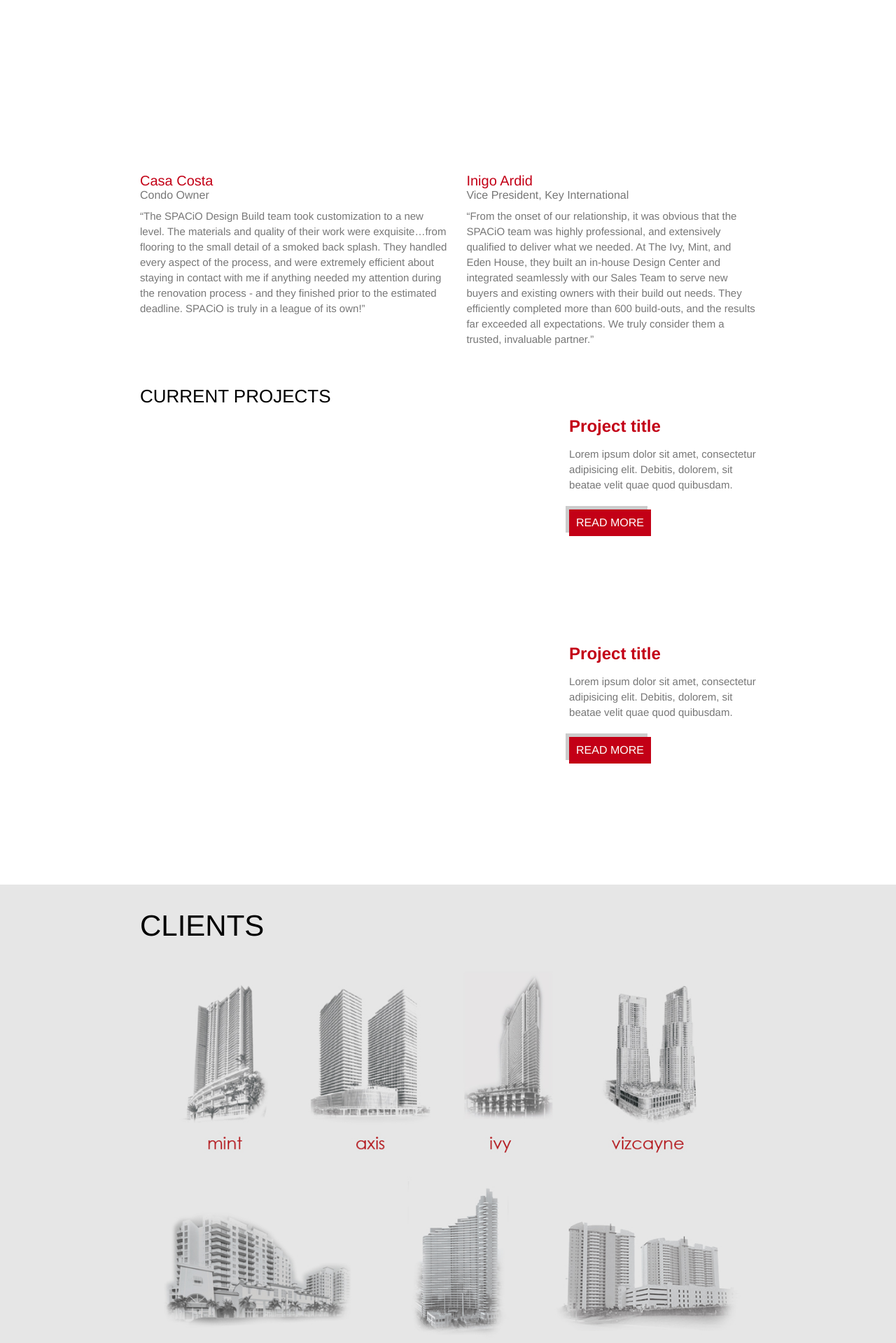
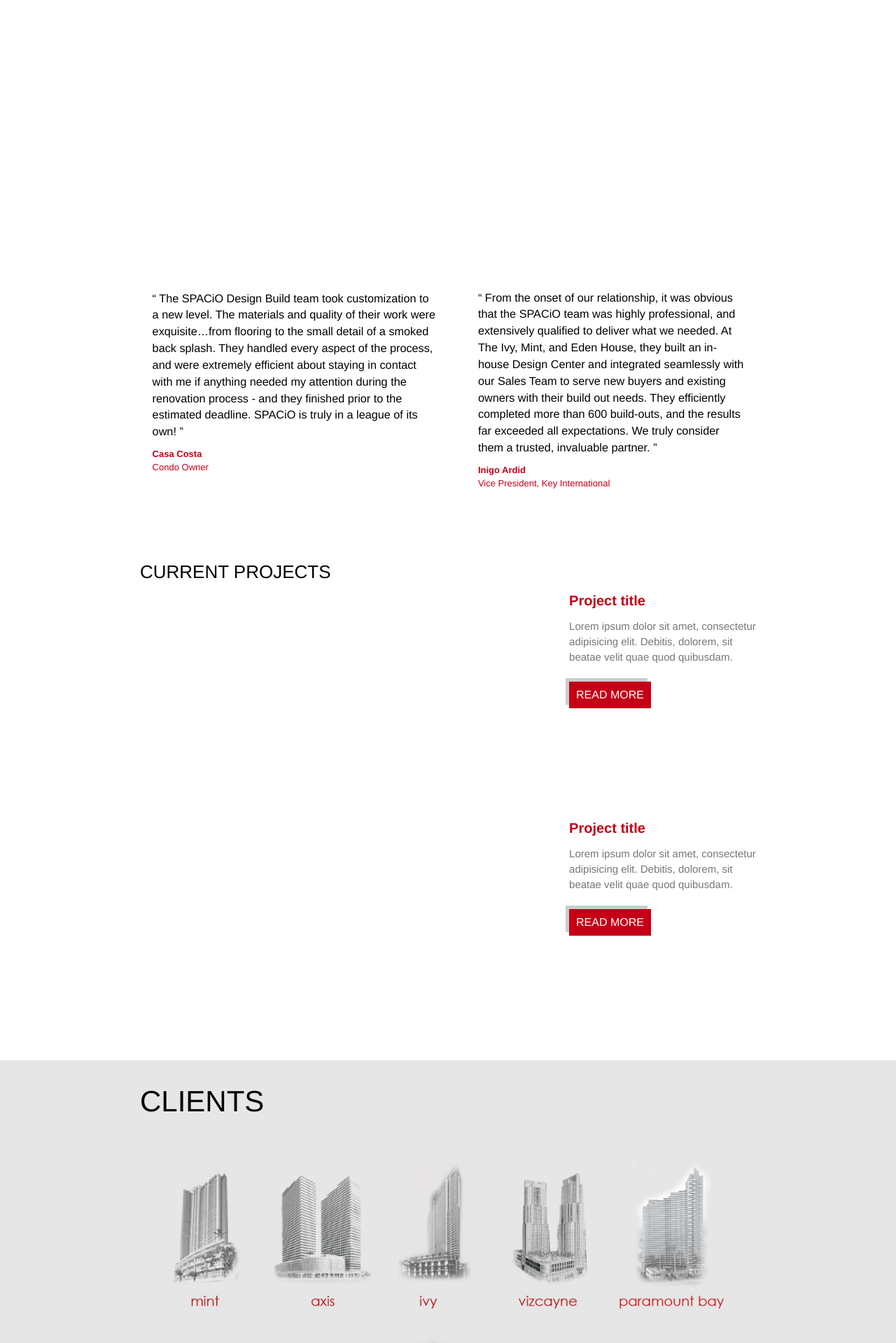
Before and after one commit to SavorWeb/spacio, a PHP site: page / in a window 1280 px wide. Shown: the part 1712-3631 px from the top of the page at 70% size. Run offline with PHP 8.4, Linux system fonts and the light colour scheme; grey boxes labelled with a size stand in for pictures from a placeholder-image service; some libraries are stand-ins or nearby versions.

Commit message:
refinements

```diff
--- a/_/css/add-ons/_module-typeset.scss
+++ b/_/css/add-ons/_module-typeset.scss
@@ -7,7 +7,11 @@
 // ------------------------------------------------------------
 
 .as-heading__headline 			{ @include adjust-font-size-to($size1); }
-.as-heading__largest 			{ @include adjust-font-size-to($size1); }
+.as-heading__largest 			{ @include adjust-font-size-to($size2);
+									@include break($d) {
+										@include adjust-font-size-to($size1);
+									}
+ }
 .as-heading__large 				{ @include adjust-font-size-to($size4); }
 .as-heading__medium				{ @include adjust-font-size-to($size4); }
 .as-heading__normal 			{ @include adjust-font-size-to($size5); }
--- a/_/css/screen.css
+++ b/_/css/screen.css
@@ -1065,28 +1063,28 @@
     width: 40%;
   }
 }
-.typeset blockquote {
-  width: 100%;
+
+blockquote {
   margin-bottom: 10px;
   padding: 4%;
-  clear: both;
-  background-color: white;
-  border: 1px solid #bbbbbb;
   border-bottom-width: 8px;
   color: black;
-}
-.typeset blockquote .quote {
+  font-size: 26px;
+}
+blockquote .quote {
   font-size: 0.625em;
   font-style: normal !important;
 }
-.typeset blockquote .quote:before {
+blockquote .quote:before {
   content: "“ ";
 }
-.typeset blockquote .quote:after {
+blockquote .quote:after {
   content: " ”";
 }
-.typeset blockquote .source {
-  font-size: 0.375em;
+blockquote .source {
+  color: #c30016;
+  font-size: 0.5em;
+  margin-top: 10px;
 }
 
 .row {
@@ -1136,7 +1139,7 @@
 }
 
 .portfolio-window {
-  max-height: 500px;
+  max-height: 650px;
   overflow: hidden;
   position: relative;
 }
@@ -1144,9 +1147,23 @@
 #current1, #current2 {
   max-height: 300px;
   overflow: hidden;
+}
+.lt-ie9 #current1, .lt-ie9 #current2 {
   margin-bottom: 25px;
 }
-
+@media screen and (min-width: 960px) {
+  #current1, #current2 {
+    margin-bottom: 25px;
+  }
+}
+
+#description-1, #description-2 {
+  margin-bottom: 25px;
+}
+
+.review {
+  margin-bottom: 20px;
+}
 .review h1 {
   font-size: 20px;
   color: #c30016;
@@ -1193,6 +1210,41 @@
   max-width: 250px;
   margin: 0 auto 20px;
   display: inherit;
+}
+
+.lt-ie9 .client {
+  overflow: hidden;
+}
+.lt-ie9 .client h1 {
+  z-index: 5;
+  position: relative;
+}
+.lt-ie9 .client .parallax-item {
+  position: relative;
+}
+.lt-ie9 .client .client1 {
+  top: -450px;
+}
+.lt-ie9 .client .client2 {
+  top: -800px;
+}
+@media screen and (min-width: 960px) {
+  .client {
+    overflow: hidden;
+  }
+  .client h1 {
+    z-index: 5;
+    position: relative;
+  }
+  .client .parallax-item {
+    position: relative;
+  }
+  .client .client1 {
+    top: -450px;
+  }
+  .client .client2 {
+    top: -800px;
+  }
 }
 
 /* ::Import styles */
--- a/_/css/screen.scss
+++ b/_/css/screen.scss
@@ -122,6 +122,19 @@
 				margin: 0;
 				list-style-type: none;
 
+				small a {
+					background-color: transparent;
+					display: block;
+					color: $primary;
+					padding: 0;
+					margin: 10px 0 0;
+					font-size: em-font(25px);
+					&:hover {
+						background-color: transparent;
+						color: lighten($primary, 10%);
+					}
+				}
+
 				@include break($d) {
 					width: auto;
 					margin: 0 1%;
@@ -130,15 +143,8 @@
 						width: 100%;
 					}
 					small a {
-						background-color: transparent;
+						font-size: em-font(15px);
 						display: inline;
-						color: $primary;
-						padding: 0;
-						margin: 0;
-						&:hover {
-							background-color: transparent;
-							color: lighten($primary, 10%);
-						}
 					}
 				}
 
@@ -196,12 +202,6 @@
 
 .main-cover {
 	background: url(../img/main.jpg) no-repeat;
-	// -webkit-transition: all 0s ease-in-out;
-	// -moz-transition: all 0s ease-in-out;
-	// -ms-transition: all 0s ease-in-out;
-	// -o-transition: all 0s ease-in-out;
-	// transition: all 0s ease-in-out;
-	// background-position: -600px -50px;
 	-webkit-background-size: cover;
 	-moz-background-size: cover;
 	-o-background-size: cover;
@@ -219,16 +219,7 @@
 	@include break($b) {
 		min-height: 700px;
 		background-attachment: fixed;
-		//background-position: center -60px;
 	}
-	// .row-bottom {
-	// 	position: relative;
-	// 	width: 100%;
-	// 	@include break($b) {
-	// 		bottom: 20px;
-	// 		position: absolute;
-	// 	}
-	// }
 }
 
 .hero-headline {
@@ -255,10 +246,6 @@
 	  top: 0;
 	  bottom: 0;
 	  width: 9999px;   /* some huge width */
-	  // margin-right: -20px;
-	  // @include break($c) {
-	  // 	margin-right: -40px;
-	  // }
 	}
 	&:before {
 	  right: 100%;
@@ -542,19 +529,17 @@
 			width: 40%;
 		}
 	}
+}
+
 
 blockquote {
-
-		width: 100%;
 	margin-bottom: 10px;
-
 	padding: 4%;
-		clear: both;
-		background-color: lighten($secondary, 30%);
-		border: 1px solid $secondary;
+	//background-color: lighten($secondary, 25%);
+	//border: 1px solid $primary;
 	border-bottom-width: 8px;
-		// box-shadow: 0 2px 5px rgba(0,0,0,0.1);
 	color: $neg;
+	font-size: $size4;
 	.quote {
 		font-size: em-font(10px);
 		font-style: normal !important;
@@ -566,10 +551,12 @@
 		}
 	}
 	.source {
-			font-size: em-font(6px);
+		color: $primary;
+		font-size: em-font(8px);
+		margin-top: 10px;
 	}
 }
-}
+
 ////////////
 // LAYOUT //
 ////////////
@@ -589,6 +576,11 @@
 		padding-bottom: 15px;
 		margin-bottom: 15px;
 		border-bottom: 1px solid $neg;
+		font-size: $size2 !important;
+		padding-right: 45px;
+	}
+	h4 {
+		font-size: $size5 !important;
 	}
 	p {
 		padding-bottom: 10px;
@@ -627,7 +619,7 @@
 }
 
 .portfolio-window {
-	max-height: 500px;
+	max-height: 650px;
 	overflow: hidden;
 	position: relative;
 }
@@ -636,10 +628,17 @@
 #current1, #current2 {
 	max-height: 300px;
 	overflow: hidden;
+	@include break($d) {
+		margin-bottom: 25px;
+	}
+}
+
+#description-1, #description-2 {
 	margin-bottom: 25px;
 }
 
 .review {
+	margin-bottom: 20px;
 	h1 {
 		font-size: $size6;
 		color: $primary;
@@ -661,10 +660,7 @@
 .redbg {
 	background-color: $primary;
 	background-image: url('../img/darkcut-p.png');
-	// background-repeat: no-repeat;
 	background-size: 100%;
-	// background-size: 100% 100%;
-	// background-position: center center;
 }
 
 .contact-details {
@@ -687,6 +683,25 @@
 	display: inherit;
 }
 
+.client {
+	@include break($d) {
+		overflow: hidden;
+		h1 {
+			z-index: 5;
+			position: relative;
+		}
+		.parallax-item {
+			position: relative;
+		}
+		.client1 {
+			top: -450px;
+		}
+		.client2 {
+			top: -800px;
+		}
+	}
+}
+
 /* ::Import styles */
 /* ------------------------------------------------------------ */
 
--- a/_/inc/foot.php
+++ b/_/inc/foot.php
@@ -15,13 +15,13 @@
 	// });
 	window.mySwipe = $('.swipe').Swipe().data('Swipe');
 	var portfolio = new Swipe(document.getElementById('portfolio'), {
-		auto: 10000,
+		// auto: 10000,
 	});
 	var current1 = new Swipe(document.getElementById('current1'), {
-		auto: 6000,
+		// auto: 6000,
 	});
 	var current2 = new Swipe(document.getElementById('current2'), {
-		auto: 8000,
+		// auto: 8000,
 	});
 
 
--- a/index.php
+++ b/index.php
@@ -45,11 +45,11 @@
 		</div>
 	</section>
 <div class="portfolio-window">
-	<div id='portfolio' class='swipe parallax-item' data-velocity="-0.45">
+	<div id='portfolio' class='swipe parallax-item' data-velocity="-0.2">
 		<div id="slider-pictures" class='swipe-wrap editable-gallery' data-links="false">
-			<a href="media/photos/p1.jpg"><img src="media/photos/p1.jpg" alt=""></a>
-			<a href="media/photos/p2.jpg"><img src="media/photos/p2.jpg" alt=""></a>
-			<a href="media/photos/p3.jpg"><img src="media/photos/p3.jpg" alt=""></a>
+			<a href="media/photos/p6.jpg"><img src="media/photos/p6.jpg" alt=""></a>
+			<a href="media/photos/p7.jpg"><img src="media/photos/p7.jpg" alt=""></a>
+			<a href="media/photos/p8.jpg"><img src="media/photos/p8.jpg" alt=""></a>
 		</div>
 	</div>
 </div>
@@ -61,15 +61,18 @@
 </div> -->
 
 <section class="row typset">
-	<div class="colspan12-6 colspan6-3 as-grid editable review" id="review1">
-		<h1>Casa Costa</h1>
-		<h2>Condo Owner</h2>
-		<p>“The SPACiO Design Build team took customization to a new level. The materials and quality of their work were exquisite…from flooring to the small detail of a smoked back splash. They handled every aspect of the process, and were extremely efficient about staying in contact with me if anything needed my attention during the renovation process - and they finished prior to the estimated deadline.  SPACiO is truly in a league of its own!”</p>
+
+	<div class="colspan12-6 colspan6-3 as-grid review" id="review1">
+		<blockquote class="editable">
+			<p class="quote">The SPACiO Design Build team took customization to a new level. The materials and quality of their work were exquisite…from flooring to the small detail of a smoked back splash. They handled every aspect of the process, and were extremely efficient about staying in contact with me if anything needed my attention during the renovation process - and they finished prior to the estimated deadline.  SPACiO is truly in a league of its own!</p>
+			<p class="source"><b>Casa Costa</b> <br>Condo Owner</p>
+		</blockquote>
 	</div>
-	<div class="colspan12-6 colspan6-3 as-grid with-gutter editable review" id="review2">
-		<h1>Inigo Ardid</h1>
-		<h2>Vice President, Key International</h2>
-		<p>“From the onset of our relationship, it was obvious that the SPACiO team was highly professional, and extensively qualified to deliver what we needed. At The Ivy, Mint, and Eden House, they built an in-house Design Center and integrated seamlessly with our Sales Team to serve new buyers and existing owners with their build out needs. They efficiently completed more than 600 build-outs, and the results far exceeded all expectations. We truly consider them a trusted, invaluable partner.”</p>
+	<div class="colspan12-6 colspan6-3 as-grid with-gutter review" id="review2">
+		<blockquote class="editable">
+			<p class="quote">From the onset of our relationship, it was obvious that the SPACiO team was highly professional, and extensively qualified to deliver what we needed. At The Ivy, Mint, and Eden House, they built an in-house Design Center and integrated seamlessly with our Sales Team to serve new buyers and existing owners with their build out needs. They efficiently completed more than 600 build-outs, and the results far exceeded all expectations. We truly consider them a trusted, invaluable partner.</p>
+			<p class="source"><b>Inigo Ardid</b> <br>Vice President, Key International</p>
+		</blockquote>
 	</div>
 </section>
 
@@ -87,7 +90,7 @@
 		</div>
 	</div>
 	<div class="colspan12-4 colspan6-2 as-grid with-gutter editable" id="description-1">
-		<h4>Project title</h4>
+		<h5>Project title</h5>
 		<p>Lorem ipsum dolor sit amet, consectetur adipisicing elit. Debitis, dolorem, sit beatae velit quae quod quibusdam.</p>
 		<a href="#details1" class="btn">Read More</a>
 	</div>
@@ -101,54 +104,21 @@
 		</div>
 	</div>
 	<div class="colspan12-4 colspan6-2 as-grid with-gutter editable" id="description-2">
-		<h4>Project title</h4>
+		<h5>Project title</h5>
 		<p>Lorem ipsum dolor sit amet, consectetur adipisicing elit. Debitis, dolorem, sit beatae velit quae quod quibusdam.</p>
 		<a href="#details2" class="btn">Read More</a>
 	</div>
 </section>
 
 <div class="greybg">
-<section class="row typeset">
+<section class="row typeset client">
 	<h1>Clients</h1>
-	<img src="_/img/buildings.jpg" />
-	<!-- <div class="gutter-grid">
-		<div class="colspan12-4 colspan6-2 as-grid with-gutter">
-			<img src="http://www.placehold.it/400x300" alt="">
-		</div>
-		<div class="colspan12-4 colspan6-2 as-grid with-gutter">
-			<img src="http://www.placehold.it/400x300" alt="">
-		</div>
-		<div class="colspan12-4 colspan6-2 as-grid with-gutter">
-			<img src="http://www.placehold.it/400x300" alt="">
-		</div>
+	<div class="parallax-item client1" data-velocity="0.3">
+		<img src="_/img/buildings1.jpg" />
 	</div>
-
-	<div class="gutter-grid">
-		<div class="colspan12-3 colspan8-2 as-grid with-gutter">
-			<img src="http://www.placehold.it/400x300" alt="">
-		</div>
-		<div class="colspan12-3 colspan8-2 as-grid with-gutter">
-			<img src="http://www.placehold.it/400x300" alt="">
-		</div>
-		<div class="colspan12-3 colspan8-2 as-grid with-gutter">
-			<img src="http://www.placehold.it/400x300" alt="">
-		</div>
-		<div class="colspan12-3 colspan8-2 as-grid with-gutter">
-			<img src="http://www.placehold.it/400x300" alt="">
-		</div>
+	<div class="parallax-item client2" data-velocity="0.3">
+		<img src="_/img/buildings2.jpg" />
 	</div>
-
-	<div class="gutter-grid">
-		<div class="colspan12-4 colspan6-2 as-grid with-gutter">
-			<img src="http://www.placehold.it/400x300" alt="">
-		</div>
-		<div class="colspan12-4 colspan6-2 as-grid with-gutter">
-			<img src="http://www.placehold.it/400x300" alt="">
-		</div>
-		<div class="colspan12-4 colspan6-2 as-grid with-gutter">
-			<img src="http://www.placehold.it/400x300" alt="">
-		</div>
-	</div>	 -->
 </section>
 </div>
 
@@ -165,7 +135,7 @@
 				</p>
 				<p>
 					email: <a href="mailto:info@spaciodb.com">info@spaciodb.com</a> <br>
-					fax: <a href="tel:3057048665">+1 305.704.8665</a>
+					fax: +1 305.704.8665
 				</p>
 				<p>
 					175 SW 7th St. Suite 2111 <br>
@@ -176,28 +146,7 @@
 	</section>
 </div>
 
-<!-- <section class="row typeset">
-
-	<h2>Heading 2</h2>
-	<p>Lorem ipsum dolor sit amet, consectetur adipisicing elit. Reprehenderit, omnis, dolore, quos, numquam facilis voluptatum consectetur minima alias molestiae libero quibusdam rem error adipisci dolorem repellat accusamus dignissimos doloribus et!</p>
-	<a href="#modal" class="btn">Modal!</a>
-	<p>Lorem ipsum dolor sit amet, consectetur adipisicing elit. Amet, tempora, similique pariatur quo nostrum quia nam quaerat impedit optio commodi iste delectus nihil hic minus dolorum possimus sunt maxime dicta.</p>
-	<h3>Heading 3</h3>
-	<blockquote>
-		<p class="quote">The only thing worse than being blind, is having sight, and no vision.</p>
-		<p class="source">Anonymous</p>
-	</blockquote>
-	<p>Lorem ipsum dolor sit amet, consectetur adipisicing elit. Sint, a non hic nam repellat dolorem voluptatum vero nihil quas beatae consequuntur eligendi et ipsum recusandae vitae magnam laborum laboriosam amet.</p>
-	<h4>Heading 4</h4>
-
-	<p>Lorem ipsum dolor sit amet, consectetur adipisicing elit. Tempora quae iure eius enim praesentium quia doloremque. Modi, molestias, nisi, cumque pariatur sint quaerat ullam recusandae reprehenderit eos dolores perferendis quidem.</p>
-	<ul>
-		<li>Things</li>
-		<li>Things</li>
-		<li>Things</li>
-	</ul>
-
-</section> -->
+<!-- //////   BEGIN MODALS    ////// -->
 
 	<div class="remodal typeset" data-remodal-id="leadership">
 		<h1>Leadership</h1>
```
Also changed, not shown: other parts of _/css/screen.css (+29 -16 lines), _/css/screen.min.css, _/img/buildings.jpg, _/img/buildings1.jpg (added), _/img/buildings2.jpg (added). Lines whose indentation alone changed are shown as unchanged.
